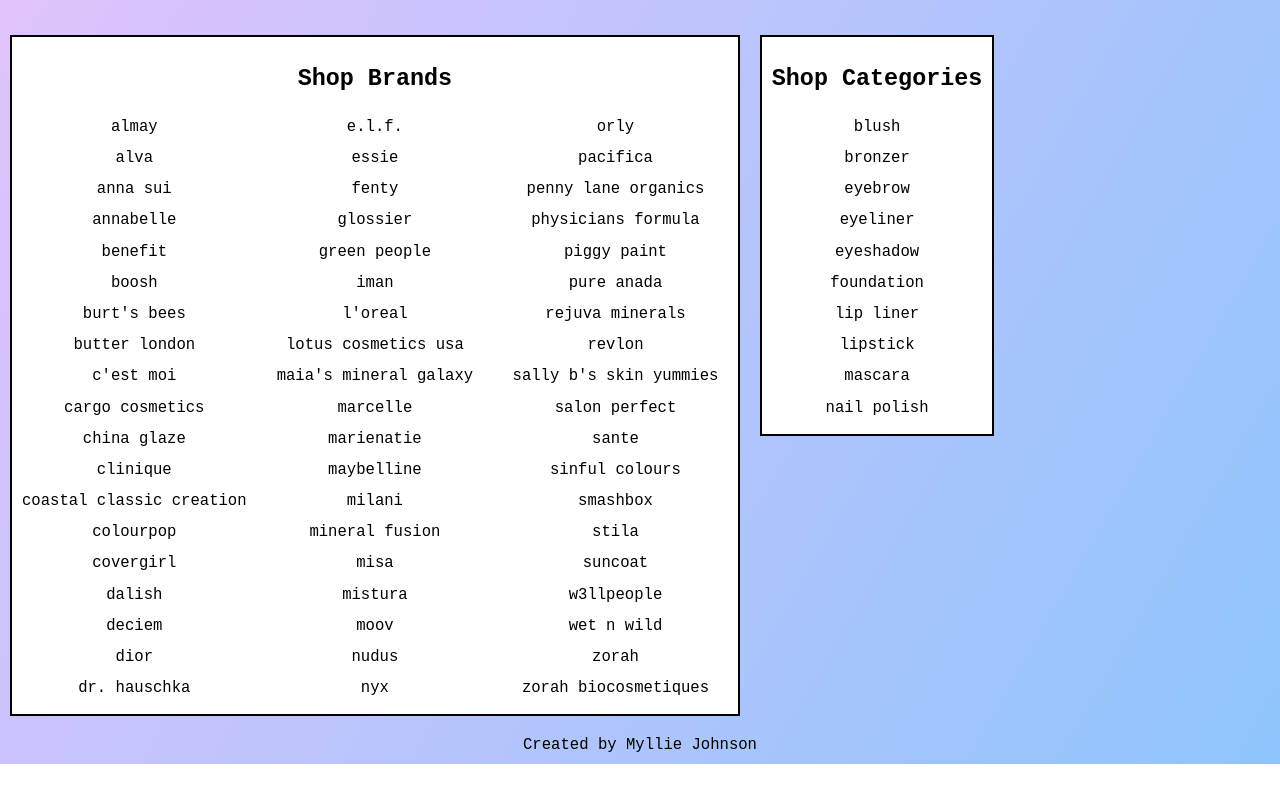
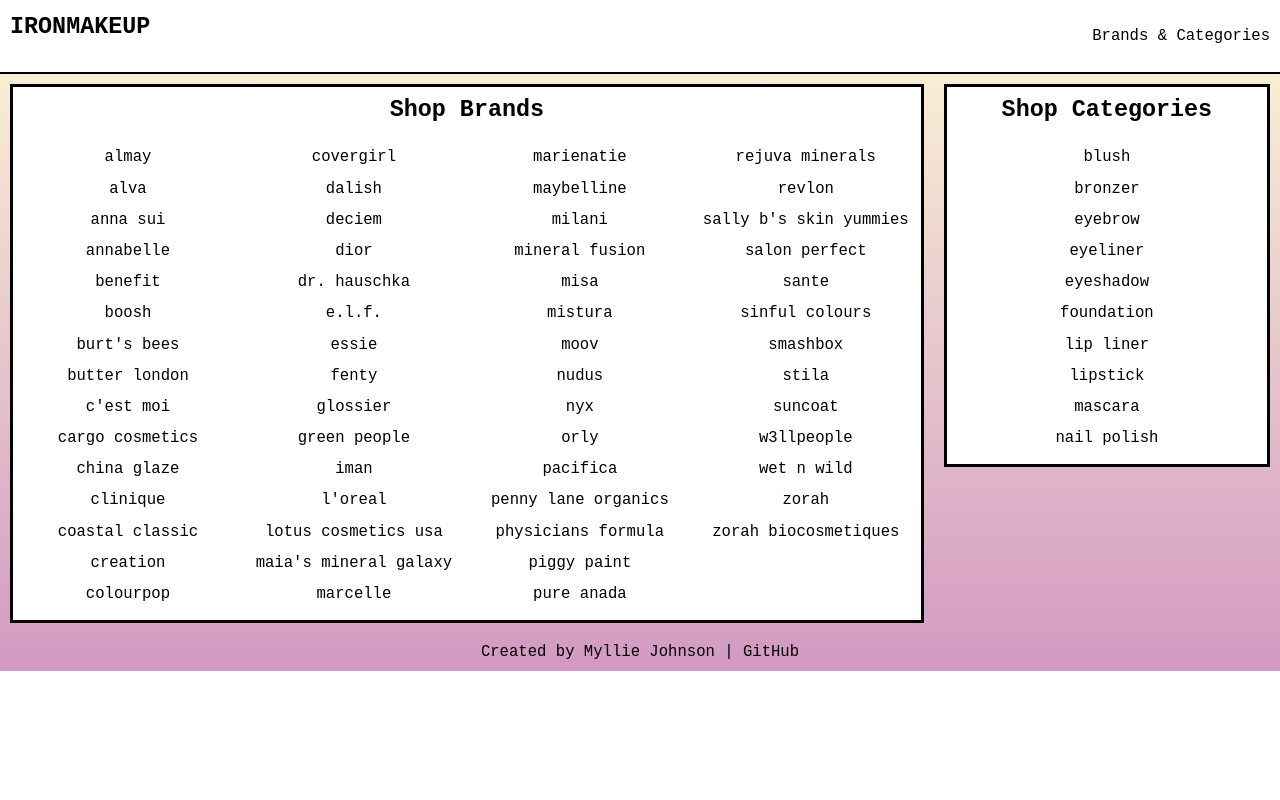
Before and after one commit to mylliejohnson/api-project, a React (Create React App) app: page /brands in a window 1280 px wide. Built offline with nearby package versions, Linux system fonts and the light colour scheme; no server answers.

Commit message:
deploying

```diff
--- a/src/App.css
+++ b/src/App.css
@@ -3,20 +3,63 @@
     font-size: 1.2em;
 }
 
-h1 {
-    margin-top: 20px;
+.Header {
+    display: flex;
+    flex-direction: row;
+    align-items: center;
+    justify-content: space-between;
+    background: #fff;
+    width:100%;
+    height: 9vh;
+    border-bottom: 2px solid black;
+}
+
+.Header h1{
+    padding-left: 10px;
+    margin:0;
+}
+
+.Header .link{
+    padding-right: 10px;;
+}
+
+.header-link:hover{
+    background: lightgray;
+    font-weight: bolder;
+    padding: 2px;
+}
+
+/* landing/ home page */
+
+.landing h1 {
+    margin:0;
+    padding-top: 50px;
+    overflow:hidden ;
     margin-bottom: 10px;
+}
+
+.landing{
+    height: 100vh;
 }
 
 .quote{
     background-color: white;
     border: 3px solid black;
-    padding: 10px;
-    width: 300px;
-    display: flex;
-    flex-direction: column;
+    border-radius: 2px;
+    padding: 15px;
+    width: 350px;
     text-align: center;
     margin: 0 auto;
+}
+
+.shopping{
+    margin: 50px;
+    font-size: 1em;
+    border: 0 5px 10px 2px;
+    border-radius: 2px;
+    background:#eee;
+    font-family: inherit;
+    padding: 10px;
 }
 
 .link{
@@ -24,12 +67,24 @@
     color:inherit;
 }
 
+.link-hover:hover{
+    color:#d299c2;
+    text-decoration: underline;
+    font-weight: bolder;
+    font-size: 1.2em;
+}
+
+/* makeip page */
+
 .Makeup{
     display: flex;
     flex-direction: row;
-    /* justify-content: space-between; */
     margin-left: auto;
     margin-right: auto;
+}
+
+.Makeup h2{
+    margin-top:0;
 }
 
 li {
@@ -40,9 +95,13 @@
 .listOfBrands, .listOfCategories {
     height: 100%;
     background-color: white;
-    border: 2px solid black;
+    border: 3px solid black;
     margin: 10px;
     padding: 10px;
+}
+
+.listOfCategories{
+    width: 25%;
 }
 
 .ul {
@@ -50,16 +109,32 @@
     padding: 0;
 }
 
+a {
+    text-decoration: none;
+    color: inherit;
+}
+
+a:hover{
+    color:white;
+    font-weight: bold;
+}
+
 
 @media only screen and (max-width: 800px) {
+
     .Makeup {
       display: flex;
       flex-direction: column-reverse;
       order: 2;
+
     }
 
     .listOfCategories{
+        width: auto;
+    }
+
+    .listOfCategories .ul {
         columns: 2;
-        height: 50%;
     }
+
   }
--- a/src/App.js
+++ b/src/App.js
@@ -3,25 +3,91 @@
 import { Link, Switch, Route } from 'react-router-dom';
 import axios from 'axios';
 import Landing from './components/Landing';
-import Makeup from './Makeup';
+import Makeup from './components/Makeup';
 import BrandProducts from './components/BrandProducts';
 import Header from './components/Header';
-//import Quotes from './components/Quotes';
+import Categories from './components/Categories';
+
 // bg image: https://unsplash.com/photos/-wMO-4ljqhk
 
 function App() {
+	let allBrands = [
+		'almay',
+		'alva',
+		'anna sui',
+		'annabelle',
+		'benefit',
+		'boosh',
+		"burt's bees",
+		'butter london',
+		"c'est moi",
+		'cargo cosmetics',
+		'china glaze',
+		'clinique',
+		'coastal classic creation',
+		'colourpop',
+		'covergirl',
+		'dalish',
+		'deciem',
+		'dior',
+		'dr. hauschka',
+		'e.l.f.',
+		'essie',
+		'fenty',
+		'glossier',
+		'green people',
+		'iman',
+		"l'oreal",
+		'lotus cosmetics usa',
+		"maia's mineral galaxy",
+		'marcelle',
+		'marienatie',
+		'maybelline',
+		'milani',
+		'mineral fusion',
+		'misa',
+		'mistura',
+		'moov',
+		'nudus',
+		'nyx',
+		'orly',
+		'pacifica',
+		'penny lane organics',
+		'physicians formula',
+		'piggy paint',
+		'pure anada',
+		'rejuva minerals',
+		'revlon',
+		"sally b's skin yummies",
+		'salon perfect',
+		'sante',
+		'sinful colours',
+		'smashbox',
+		'stila',
+		'suncoat',
+		'w3llpeople',
+		'wet n wild',
+		'zorah',
+		'zorah biocosmetiques',
+	];
+
 	// main return
 	return (
 		<div className="App">
 			<Switch>
-        <Route exact path="/" render={(props) => <Landing {...props} />} />
+				<Route exact path="/" render={(props) => <Landing {...props} />} />
+
 				<Route exact path="/brands" render={(props) => <Makeup {...props} />} />
-				<Route exact path="/brands/" render={(props) => <Makeup {...props} />} />
-				<Route exact path="/brands/:thisBrand" render={(props) => <BrandProducts {...props} />} />
+
+				<Route exact path="/brand/:brandProducts" render={(props) => <BrandProducts {...props} />} />
+
+				<Route exact path="/categories/:catProducts" render={(props) => <Categories {...props} />} />
 
 			</Switch>
 
-			<footer style={{ padding: '10px' }}>Created by Myllie Johnson</footer>
+			<footer style={{ padding: '10px' }}>
+				Created by Myllie Johnson | <a href="https://github.com/mylliejohnson/api-project">GitHub</a>
+			</footer>
 		</div>
 	);
 }
--- a/src/components/BrandProducts.js
+++ b/src/components/BrandProducts.js
@@ -7,15 +7,29 @@
 let [products, setProducts] = useState([])
 
     useEffect(() => {
+        console.log("is this effect working?")
       axios
-      .get(`http://makeup-api.herokuapp.com/api/v1/products.json`)
+      .get(`http://makeup-api.herokuapp.com/api/v1/products.json?brand=${props.match.params.brandProducts}`)
       .then((res) => {
+          console.log(res.data)
         setProducts(res.data)
-
-        console.log(products)
       })
      }, [])
 
+     console.log(products)
+
+function mapped (){
+return products.map((items) => {
+    return (
+        <div>
+            <ul>{items.name}</ul>
+            <ul>{items.brand}</ul>
+            <ul>${items.price}</ul>
+            <ul>{items.description}</ul>
+        </div>
+    )
+    })
+}
      function saySomething(){
          return(
              <div>HELLO! this is the products page</div>
@@ -25,6 +39,7 @@
     return (
         <div>
             {saySomething()}
+            {mapped()}
         </div>
     );
 }
--- /dev/null
+++ b/src/components/Categories.js
@@ -0,0 +1,11 @@
+import React from 'react';
+
+function Categories(props) {
+    return (
+        <div>
+            this is the categories pages. list all products under that specific category
+        </div>
+    );
+}
+
+export default Categories;
--- a/src/components/Header.js
+++ b/src/components/Header.js
@@ -1,18 +1,21 @@
 import React from 'react';
-import {Link} from 'react-router-dom'
-
+import { Link } from 'react-router-dom';
 
 function Header(props) {
-    return (
-        <div>
-            <nav>
-               <Link to="/"><h1>IRONMAKEUP</h1></Link>
-               <div>
-                   <Link to="/brands">Brands & Categories</Link>
-               </div>
-            </nav>
-        </div>
-    );
+	return (
+		<nav className="Header">
+			<div className="nav-links" style={{ margin: '0' }}>
+				<Link to="/" className="link">
+					<h1>IRONMAKEUP</h1>
+				</Link>
+			</div>
+			<div>
+				<Link to="/brands" className="link header-link">
+					Brands & Categories
+				</Link>
+			</div>
+		</nav>
+	);
 }
 
 export default Header;
--- a/src/components/Landing.js
+++ b/src/components/Landing.js
@@ -14,7 +14,7 @@
 	}, []);
 
 	return (
-		<div style={{height:"100vh"}}>
+		<div className="landing">
 		<div className="headings">
 			<h1 style={{fontSize: "100px"}}>IRONMAKEUP</h1>
 			<h2>one stop beauty shop</h2>
@@ -22,12 +22,12 @@
 
 			<div className="quote">
 				<i>{quote.text} </i>
-				<strong>- {quote.author}</strong>
+				<p></p><strong>- {quote.author}</strong><p></p>
 			</div>
 
 			<div className="lets-shop">
 				<Link to="/brands" className="link">
-					<button className="shopping">LET'S GO SHOPPING!! ➩➩➩</button>
+					<button className="shopping">LET'S GO SHOPPING!! </button>
 				</Link>
 			</div>
 		</div>
--- a/src/Makeup.js
+++ b/src/components/Makeup.js
@@ -3,9 +3,7 @@
 import React, { useState, useEffect } from 'react';
 import axios from 'axios';
 import { Link, Route, Switch } from 'react-router-dom';
-
-import Header from './components/Header';
-
+import Header from './Header';
 
 function Makeup(props) {
 	let allBrands = [
@@ -80,21 +78,29 @@
 		'nail polish',
 	];
 
+
+	console.log(props)
+
 	let [list, setList] = useState(allBrands); // brands array
-	let [makeup, setMakeup] = useState([]); // set api
-	let [catList, setCatList] = useState(allCategories);
 
-	useEffect(() => {
-		axios.get('http://makeup-api.herokuapp.com/api/v1/products.json').then((res) => {
-			setMakeup(res.data);
-			console.log(makeup);
-		});
-	}, []);
+	let [catList, setCatList] = useState(allCategories); // categories array
+
+	// let [makeup, setMakeup] = useState([]); // set api
+
+	// useEffect(() => {
+	// 	axios.get(`http://makeup-api.herokuapp.com/api/v1/products.json?brand=${props.match.params.brandProducts}`).then((res) => {
+	// 		setMakeup(res.data);
+	// 		console.log(res.data)
+	// 	});
+	// }, []);
+
+	// console.log(props)
+
 
 	let brandLink = () => {
 		return list.map((item) => {
 			return (
-				<Link to={`/brand/${item}`} className="link">
+				<Link to={`/brand/${item}`} className="link link-hover">
 					<li>{item}</li>
 				</Link>
 			);
@@ -104,21 +110,26 @@
 	let catLink = () => {
 		return catList.map((item) => {
 			return (
-				<Link to={`/category/${item}`} className="link">
+				<Link to={`/category/${item.product_type}`} className="link link-hover">
 					<li>{item}</li>
 				</Link>
+
 			);
 		});
 	};
 
+console.log(catLink())
+
 	return (
-		<div className="Makeup" style={{ marginTop: '25px' }}>
+<div>
+		<Header/>
+		<div className="Makeup">
+
 			<div className="listOfBrands">
 				<h2>Shop Brands</h2>
-                <ul className="ul" style={{columns: '3'}}>
+                <ul className="ul" style={{columns: '4'}}>
                 {brandLink()}
                 </ul>
-
 			</div>
 
 			<div className="listOfCategories">
@@ -128,6 +139,7 @@
                 </ul>
 			</div>
 		</div>
+		</div>
 	);
 }
 
--- a/src/index.css
+++ b/src/index.css
@@ -1,7 +1,6 @@
 body {
   margin: 0;
-  background-image: linear-gradient(120deg, #e0c3fc 0%, #8ec5fc 100%);
-  /* background-image: url('https://unsplash.com/photos/-wMO-4ljqhk'); */
+  background-image: linear-gradient(to top, #d299c2 0%, #fef9d7 100%);
   background-size: cover;
   background-repeat: no-repeat;
   font-family: monospace;
```
